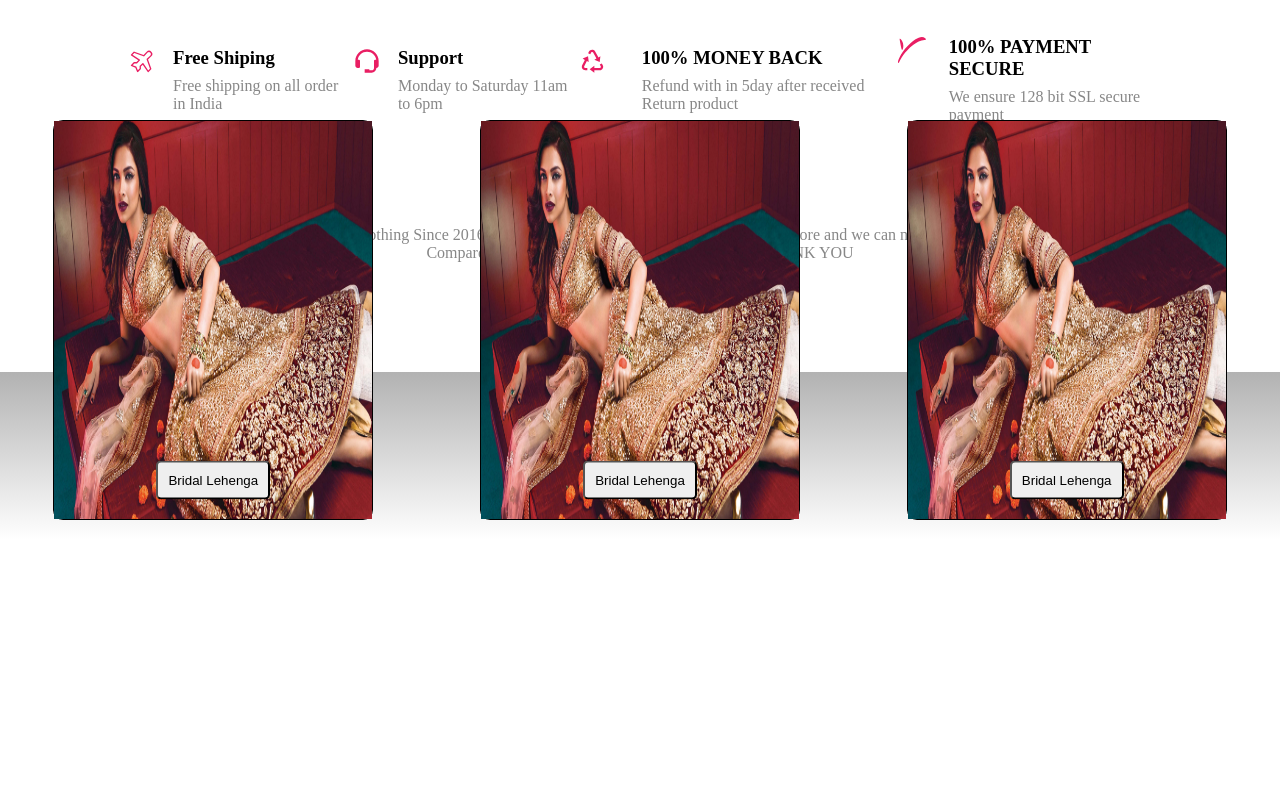
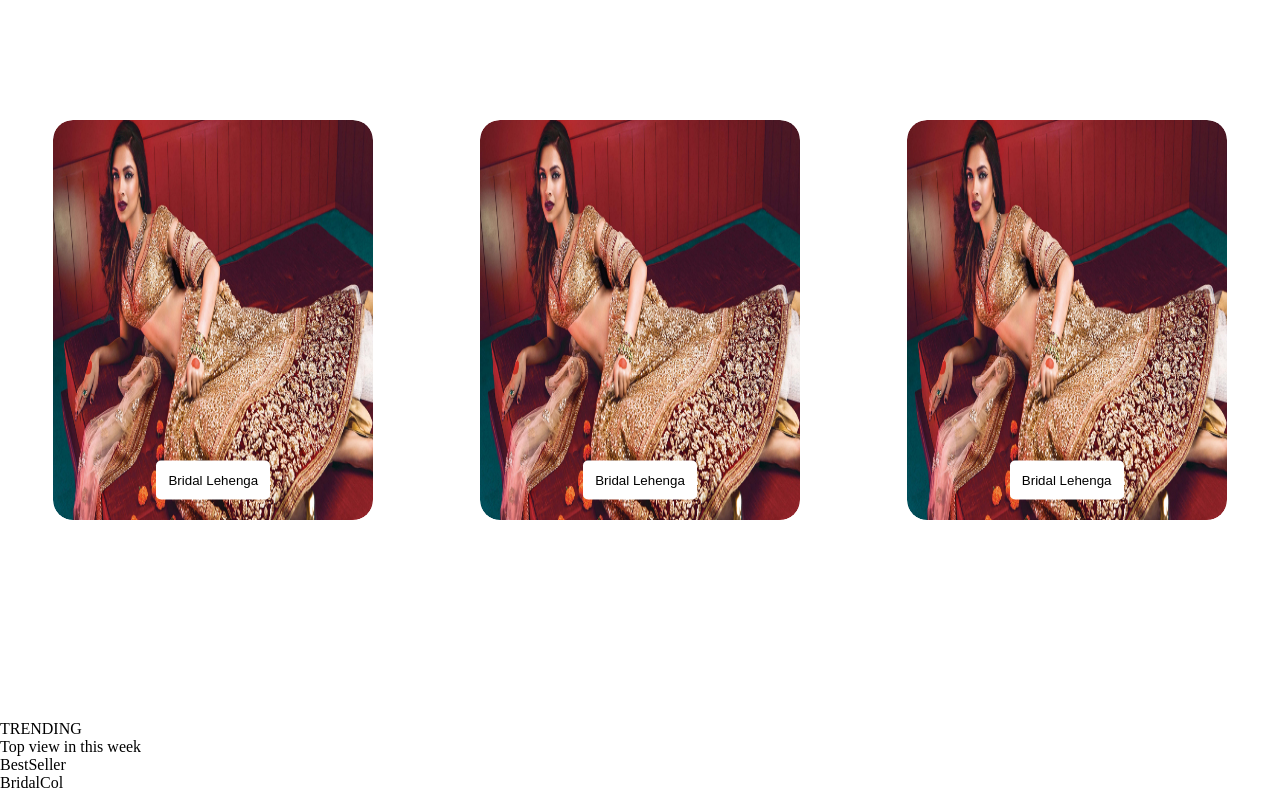
Before and after one commit to premkambale/V_Fabric, a React (Vite) app in the folder vijay_arts-dev/: page / in a window 1280 px wide. Shown: the part 1000-1800 px from the top of the page. Before the commit the page ends 1720 px from the top, so only its background shows below. Built offline with nearby package versions, Linux system fonts and the light colour scheme.

Commit message:
added cate

```diff
--- a/vijay_arts-dev/src/Components/UserComponents/Dashboard/HomePage/LehengaCategories/Categories.css
+++ b/vijay_arts-dev/src/Components/UserComponents/Dashboard/HomePage/LehengaCategories/Categories.css
@@ -2,10 +2,10 @@
     width: 100vw;
     height: 100vh;
     overflow: hidden;
-    position: absolute;
     display: flex;
     align-items: center;
     justify-content: center;
+    position: relative;
 }
 
 .catSubDivs {
@@ -20,28 +20,39 @@
 .catCard {
     width: 20rem;
     height: 25rem;
-    border: 1px solid;
-    border-radius: 10px;
+    border-radius: 20px;
     box-sizing: border-box;
     margin: 0 10px;
+    overflow: hidden;
 }
+
 
 .catImage {
     width: 100%;
+    border-radius: 20px;
     height: 100%;
+    transition: all ease-in-out 0.3s;
 }
 
-.cat_button{
+.catImage:hover {
+    transform: scale(1.04);
+}
+
+.cat_button {
     width: 100%;
     height: 100%;
-    padding: 10px;
+    padding: 12px;
     border-radius: 5px;
- }
+    background-color: white;
+    transition: all ease-in-out 0.3s;
+    border: none;
+}
 
- .cat_button:hover{
-    background-color: green;
+.cat_button:hover {
+    background-color: #171717;
     color: white;
- }
+    cursor: pointer;
+}
 
 .catNavigateButton {
     position: absolute;
@@ -56,12 +67,15 @@
 @media (max-width: 768px) {
     .cat_mainDiv {
         height: 50vh;
+        display: inline;
     }
 
     .catCard {
         width: 15rem;
         height: 20rem;
     }
+
+
 }
 
 @media (max-width: 480px) {
--- a/vijay_arts-dev/src/Components/UserComponents/Dashboard/HomePage/Trending/Trending.css
+++ b/vijay_arts-dev/src/Components/UserComponents/Dashboard/HomePage/Trending/Trending.css
@@ -2,8 +2,11 @@
     width: 100vw;
     height: 100vh;
     overflow: hidden;
-    position: absolute;
     display: flex;
     align-items: center;
     justify-content: center;
 }
+
+.block-span {
+    display: block;
+  }
--- a/vijay_arts-dev/src/Components/UserComponents/Dashboard/HomePage/Trending/Trending.jsx
+++ b/vijay_arts-dev/src/Components/UserComponents/Dashboard/HomePage/Trending/Trending.jsx
@@ -3,14 +3,12 @@ import "./Trending.css"
 
 const Trending = () => {
   return (
-    <div>
-
+    <div className="trendingHeader">
+      <div className="line"></div>
+      <span className="headerText">TRENDING</span>
+      <div className="line"></div>
+      <span className="subHeaderText">Top view in this week</span>
     </div>
-    // <div className='trending_MainDiv'>
-    //   <div className="trendingHeader">
-    //     Trending this week
-    //   </div>
-    // </div>
   )
 }
 
```
